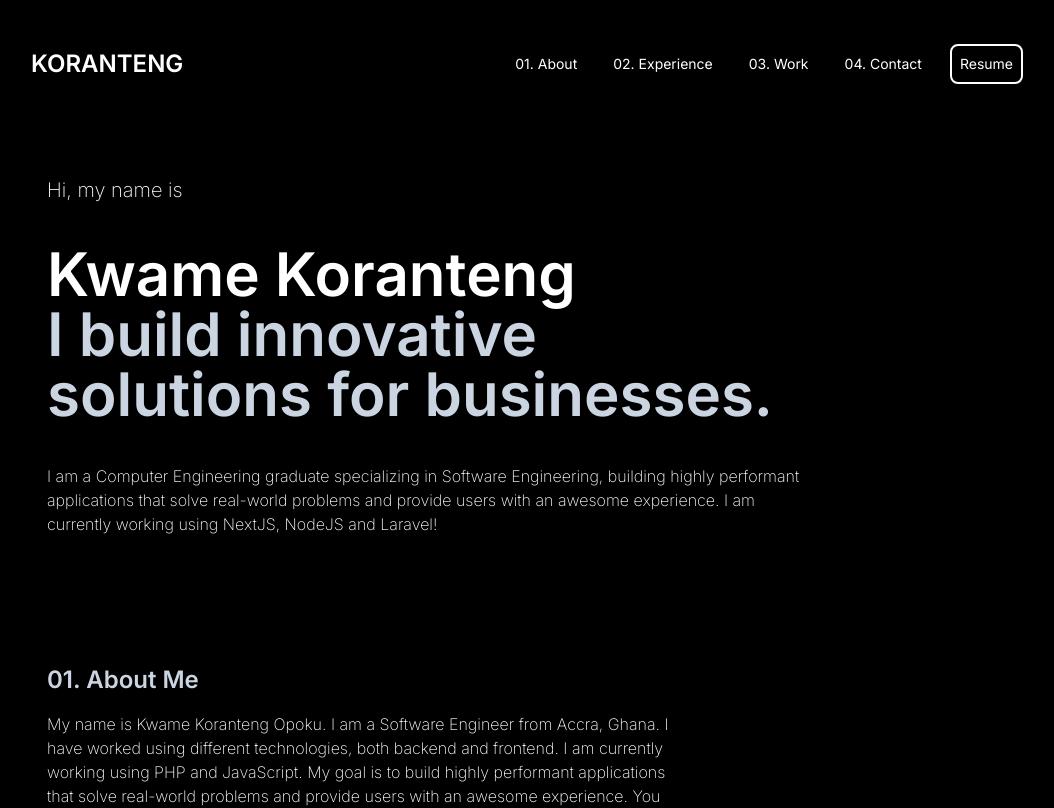
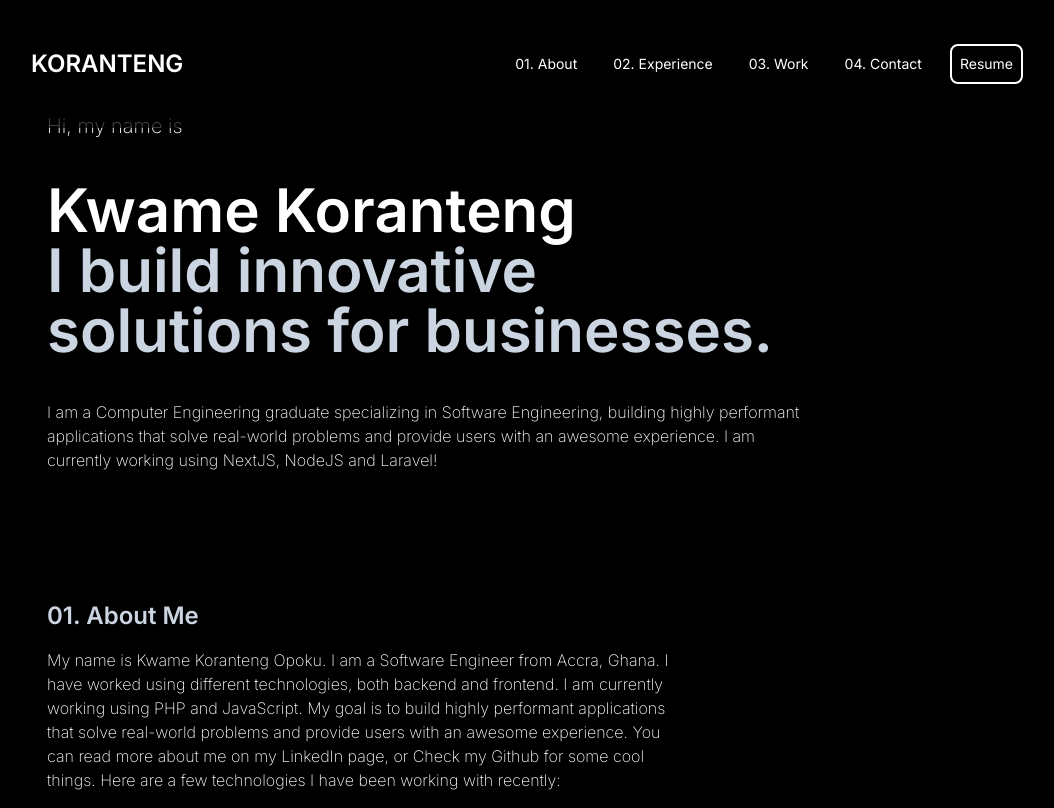
Before and after one commit to kkopoku/koranteng, a Next.js app: page / in a window 1280 px wide. Shown: the top 808 px of the page, without its empty margins (113-1167 px from the left). Built offline with nearby package versions, Linux system fonts and the light colour scheme.

Commit message:
reduced x padding

```diff
--- a/app/page.js
+++ b/app/page.js
@@ -125,7 +125,7 @@ export default function Home() {
       <TopNavigation navigate={navigateComponents} />
 
       {/* Scaffolding Div */}
-      <div className="flex flex-col lg:px-40 px-10 py-44 gap-32">
+      <div className="flex flex-col lg:px-40 px-4 py-28 gap-32">
         {/* introduction */}
         <div className="lg:w-4/5">
           <p className="flex lg:text-xl font-extralight pb-3 lg:pb-10">
```
